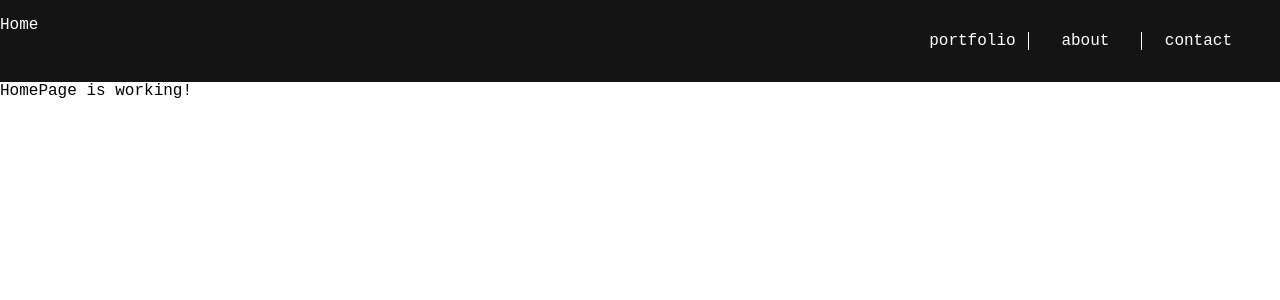
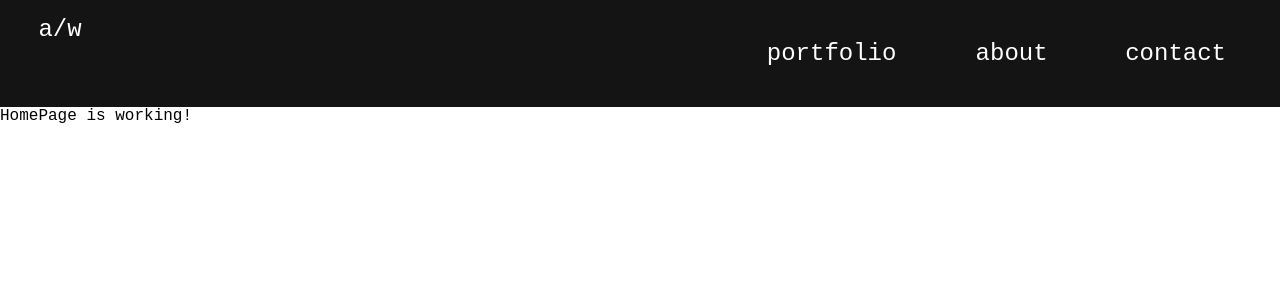
Before and after one commit to weiwei-out/sunflower, a React (Create React App) app: page / in a window 1280 px wide. Shown: the top 300 px of the page. Built offline with nearby package versions, Linux system fonts and the light colour scheme.

Commit message:
NavBar 90% Missing Logo

```diff
--- a/src/00-NavBar/NavBar.css
+++ b/src/00-NavBar/NavBar.css
@@ -1,3 +1,7 @@
+:root {
+  --length: 1.5rem;
+}
+
 #NavBar {
   background-color: var(--color1);
   color: var(--color2);
@@ -14,23 +18,26 @@ a {
 
 #Logo {
   flex: 1;
+  font-size: var(--length);
+  padding-left: 3vw;
 }
 
 #Tab {
   display: flex;
-  padding-right: 2vw;
+  padding-right: 3vw;
 }
 
 #Tab div {
   flex-wrap: nowrap;
   flex: 1;
   position: relative;
-  /* background-color: aqua; */
 }
 
 .NavButton {
-  width: 7rem;
+  width: calc(5.5 * var(--length));
+  /* width: 6rem; */
   text-align: center;
+  font-size: var(--length);
 }
 
 .NavButton:before {
@@ -61,15 +68,20 @@ a {
 
 .NavButton:hover:before {
   right: 0;
-  width: 2.5vw;
+  width: calc(2.75 * var(--length));
 }
 
 .NavButton:hover:after {
   left: 0;
-  width: 2.5vw;
+  width: calc(2.75 * var(--length));
 }
 
-#OCD {
-  border-left: 1px solid white;
-  border-right: 1px solid white;
+#OCD1 {
+  flex: 1;
+  margin-left: 3rem;
 }
+
+#OCD2 {
+  flex: 1;
+  margin-left: 2rem;
+}
--- a/src/00-NavBar/NavBar.tsx
+++ b/src/00-NavBar/NavBar.tsx
@@ -5,7 +5,7 @@ function NavBar() {
   return (
     <div id="NavBar">
       <div id="Logo">
-        <Link to="/">Home</Link>
+        <Link to="/">a/w</Link>
       </div>
       <div id="Tab">
         <div>
@@ -13,6 +13,8 @@ function NavBar() {
             <p className="NavButton">portfolio</p>
           </Link>
         </div>
+        <div id="OCD1"></div>
+
         <div>
           <Link to="about">
             <p id="OCD" className="NavButton">
@@ -20,6 +22,7 @@ function NavBar() {
             </p>
           </Link>
         </div>
+        <div id="OCD2"></div>
         <div>
           <p className="NavButton">contact</p>
         </div>
```
